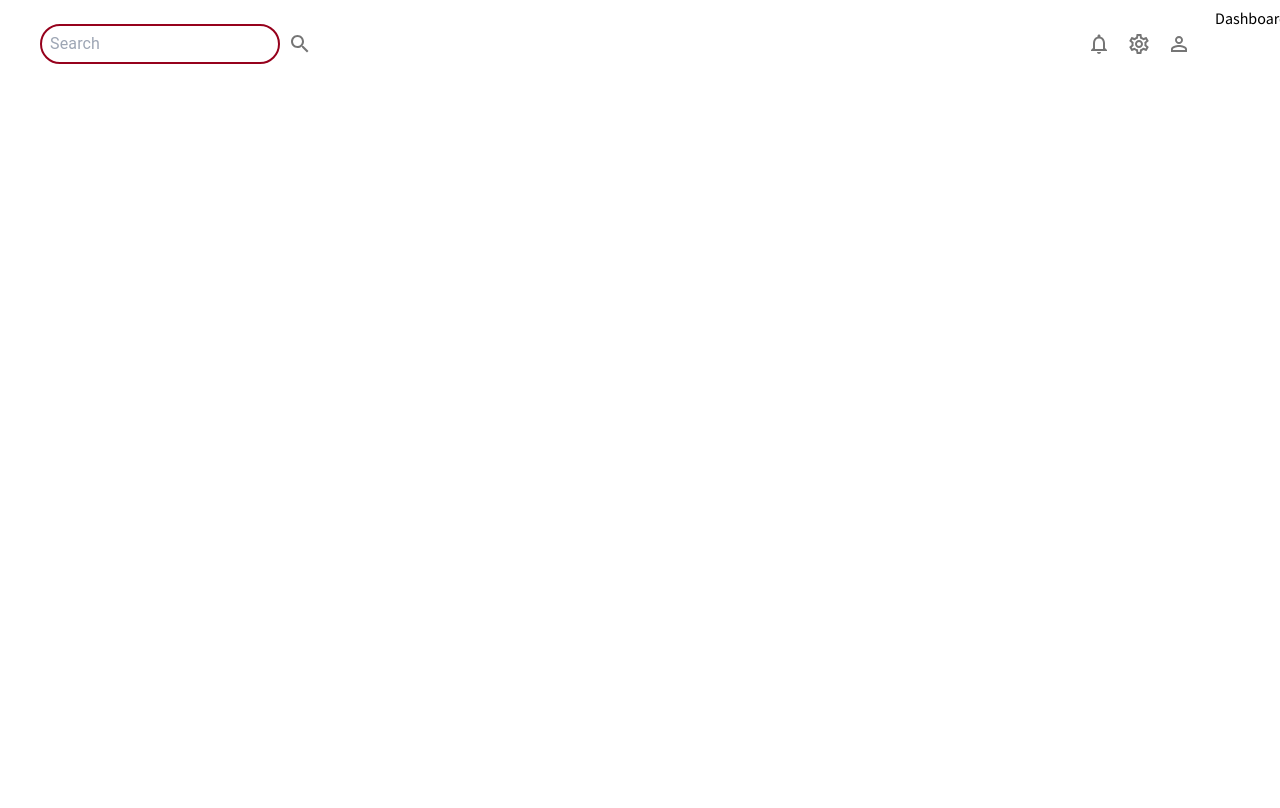
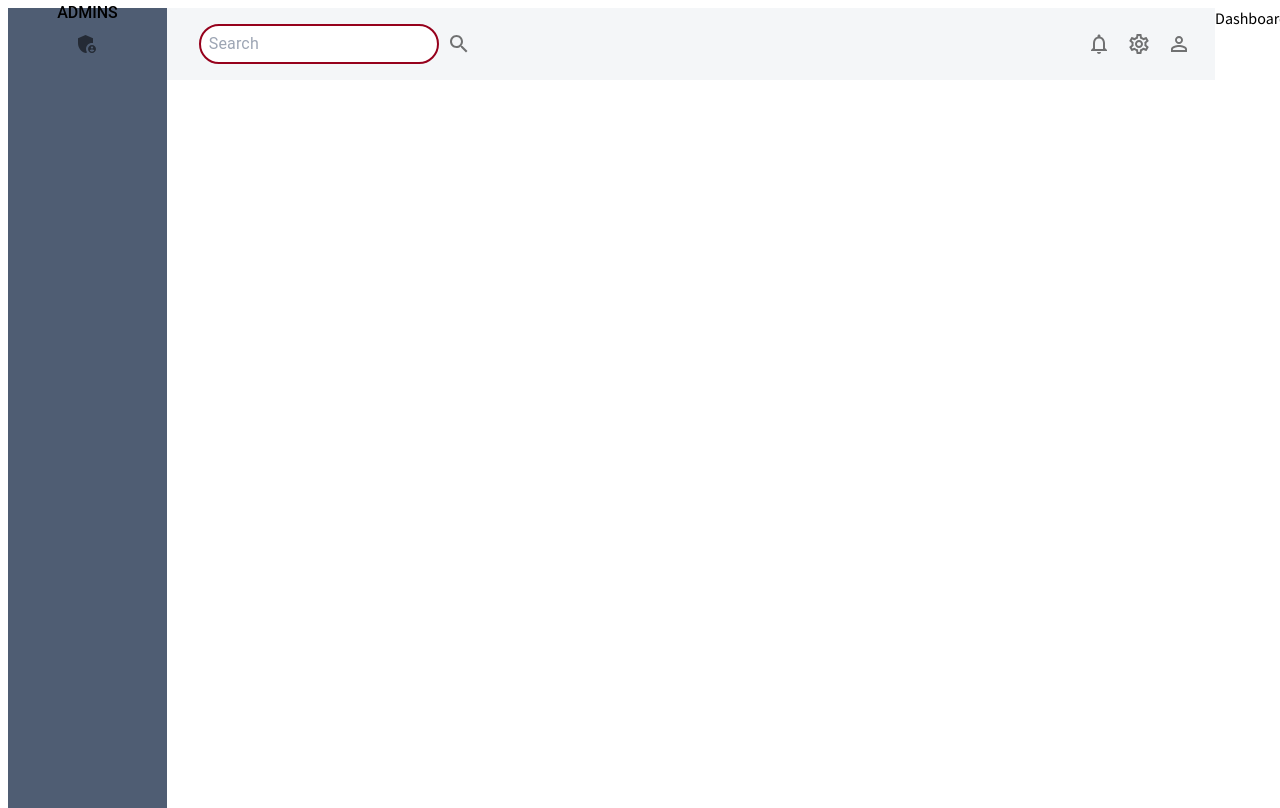
Before and after one commit to MihailDimitrov1235/shop, a React (Create React App) app in the folder admin/: page /home in a window 1280 px wide. Built offline with nearby package versions, Linux system fonts and the light colour scheme.

Commit message:
Updated sideBar for admin

```diff
--- a/admin/src/App.js
+++ b/admin/src/App.js
@@ -14,6 +14,7 @@ function App() {
   return (
     <div className="app">
       <ThemeProvider theme={theme}>
+        <SideBar />
         <TopBar />
         {content}
       </ThemeProvider>
--- a/admin/src/pages/global/sideBar.jsx
+++ b/admin/src/pages/global/sideBar.jsx
@@ -1,8 +1,11 @@
 import { useState } from "react";
-import { ProSidebar , Menu, MenuItem} from 'react-pro-sidebar';
+import { ProSidebarProvider , Menu, MenuItem} from 'react-pro-sidebar';
 //import 'react-pro-sidebar/dist/styles';
-import { Box, IconButton, Typography, useTheme } from "@mui/system";
+import { Box, useTheme } from "@mui/system";
+import Typography from '@mui/material/Typography';
 import { Link } from "react-router-dom";
+import AdminPanelSettingsIcon from '@mui/icons-material/AdminPanelSettings';
+import { IconButton } from "@mui/material";
 
 const SideBar = () =>{
     const theme = useTheme();
@@ -10,8 +13,26 @@ const SideBar = () =>{
     const [selected, setSelected] = useState('Dashboard');
 
     return (
-        <Box>
-
+        <Box sx={{
+            backgroundColor:`${theme.palette.background.adminMenu}`,
+            width:"200px",
+        }}>
+            <ProSidebarProvider>
+                <Menu>
+                    {!isCollapsed &&(
+                        <MenuItem>
+                            <Box textAlign="center">
+                                <Typography variant='h5'>
+                                    ADMINS
+                                </Typography>
+                                <IconButton>
+                                    <AdminPanelSettingsIcon />
+                                </IconButton>
+                            </Box>
+                        </MenuItem>
+                    )}
+                </Menu>
+            </ProSidebarProvider>
         </Box>
     )
 }
--- a/admin/src/pages/global/topBar.jsx
+++ b/admin/src/pages/global/topBar.jsx
@@ -6,14 +6,25 @@ import NotificationsOutlinedIcon from '@mui/icons-material/NotificationsOutlined
 import SettingsOutlinedIcon from '@mui/icons-material/SettingsOutlined';
 import PersonOutlineOutlinedIcon from '@mui/icons-material/PersonOutlineOutlined';
 import SearchIcon from '@mui/icons-material/Search';
+import { width } from "@mui/system";
 
 function TopBar (){
     const theme = useTheme();
     return (
-        <Box display="flex" justifyContent='space-between' p={2} height="40px" width="100%">
+        <Box sx={{
+            display:"flex",
+            justifyContent:"space-between",
+            p:2,
+            height:"40px",
+            width:"100%",
+            backgroundColor:`${theme.palette.background.default}`,
+        }}>
 
             {/* Search */}
-            <Box display="flex" borderRadius="3px">
+            <Box sx={{
+                display:'flex',
+                borderRadius:"3px"
+            }}>
                 <InputBase sx={{
                     p: 1,
                     ml: 2,
--- a/admin/src/theme.js
+++ b/admin/src/theme.js
@@ -10,7 +10,8 @@ const theme = createTheme({
     bordoRed: bordoRedColor,
     background: {
       default: '#f4f6f8',
-      paper: '#ffffff'
+      paper: '#ffffff',
+      adminMenu: '#4f5d73',
     },
     primary: {
       contrastText: '#96011c',
```
